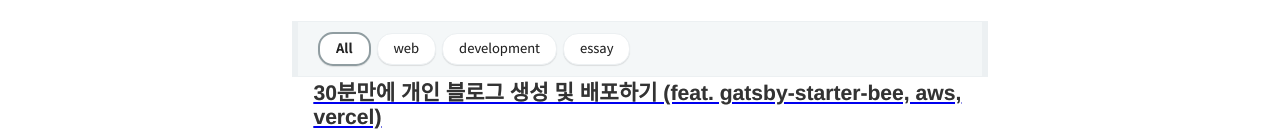
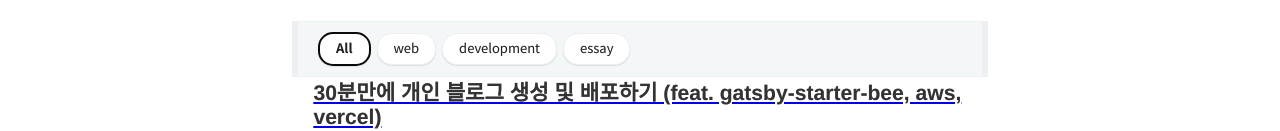
Before and after one commit to sa96125/jongseung-link, a Gatsby site: page / in a window 1280 px wide. Shown: the part 301-432 px from the top of the page. Built offline with nearby package versions, Linux system fonts and the light colour scheme; Gatsby itself is replaced by a stand-in of ours; some packages are replaced by stand-ins of ours; what typography-theme-github would draw is missing.

Commit message:
[fix] 다크 모드 색상 수정

```diff
--- a/src/styles/variables.scss
+++ b/src/styles/variables.scss
@@ -1,6 +1,6 @@
 // app
 $theme-gradient: linear-gradient(72deg, #2d2d2c, #c70310);
-$top-header-text-color: black;
+$top-header-text-color: rgb(133, 11, 11);
 
 /**
  * @light theme
@@ -29,7 +29,7 @@
 
 // category
 $light-category-border-color: #ecf0f2;
-$light-category-highlight-border-color: #909da1;
+$light-category-highlight-border-color: #0a0b0b;
 $light-category-background-color: #f4f7f8;
 $light-category-text-color: #666;
 $light-category-highlight-text-color: #636c6e;
@@ -38,7 +38,7 @@
 /**
  * @dark theme
  */
-$dark-background-color: #282c35;
+$dark-background-color: #2b2b2c;
 $dark-link-color: #bb72ec;
 
 $dark-lightest-font-color: #fff;
@@ -48,11 +48,11 @@
 $dark-text-shadow: 0 0 0.1px rgba(255, 255, 255, 0.3);
 $dark-hover-text-shadow: 0 0 6px rgba(255, 255, 255, 0.2);
 
-$dark-category-item-color: #282c35;
-$dark-category-background-color: #24272c;
+$dark-category-item-color: #46484a;
+$dark-category-background-color: #46484a;
 
 $dark-category-border-color: rgb(56, 54, 54);
 $dark-category-text-color: #d8d7d7;
 
-$dark-category-highlight-border-color: #666;
+$dark-category-highlight-border-color: rgb(11, 11, 11);
 $dark-category-highlight-text-color: #fff;
```
